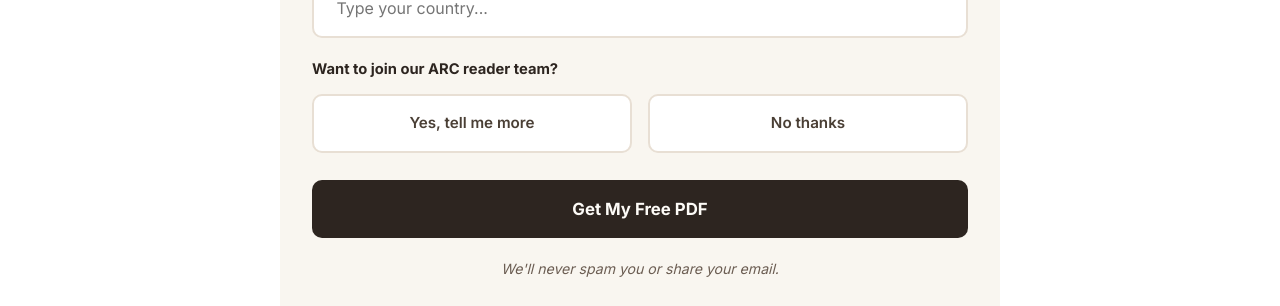
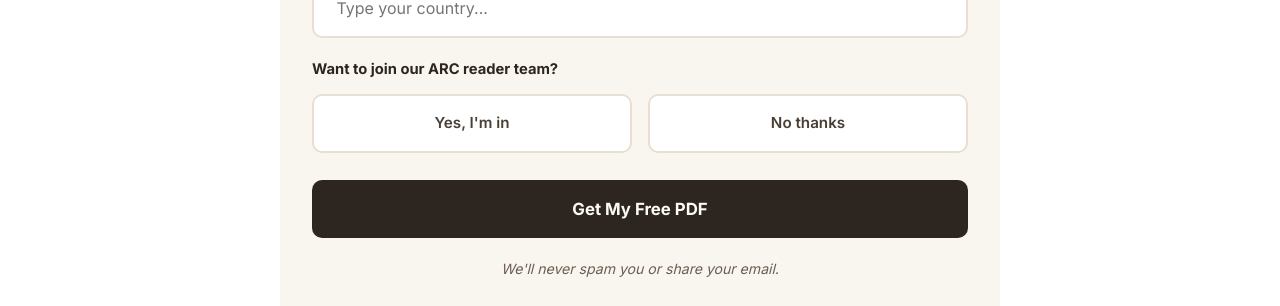
Before and after one commit to Omnitryx-Inc/tahajjud-fe-main, a Jekyll site: the page built from pages/free.html, in a window 1280 px wide and 900 px high, scrolled down 2433 px. Shown: the part 287-593 px from the top of the window. Built offline with Jekyll 4.4.1, drawn with Linux system fonts in a browser that asks for light colours; some web fonts are replaced.

Commit message:
adjustments

```diff
--- a/_includes/header.html
+++ b/_includes/header.html
@@ -22,6 +22,7 @@
 
 <!-- Fullscreen mobile overlay — outside <header> to avoid backdrop-filter containment -->
 <div class="nav-menu" id="navMenu">
+    <a href="/" class="nav-link">Home</a>
     <a href="/blog/" class="nav-link">Blog</a>
     <a href="/share-your-story/" class="nav-link">Share Your Story</a>
     <a href="/arc/" class="nav-link">ARC Readers</a>
--- a/pages/free.html
+++ b/pages/free.html
@@ -709,7 +709,7 @@
                     <div class="radio-options">
                         <div class="radio-option">
                             <input type="radio" name="joinArc" id="joinArcYes" value="yes">
-                            <label for="joinArcYes">Yes, tell me more</label>
+                            <label for="joinArcYes">Yes, I'm in</label>
                         </div>
                         <div class="radio-option">
                             <input type="radio" name="joinArc" id="joinArcNo" value="no">
```
